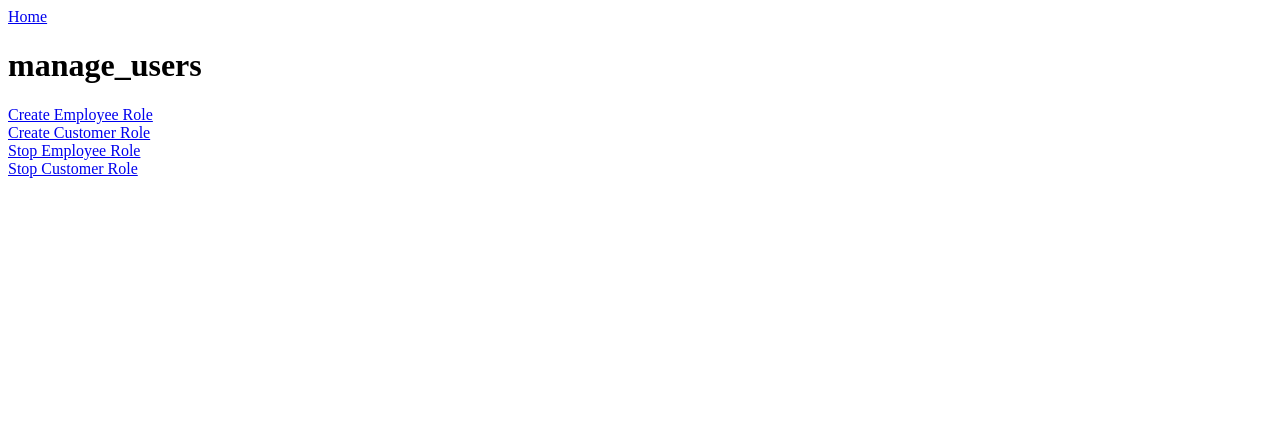
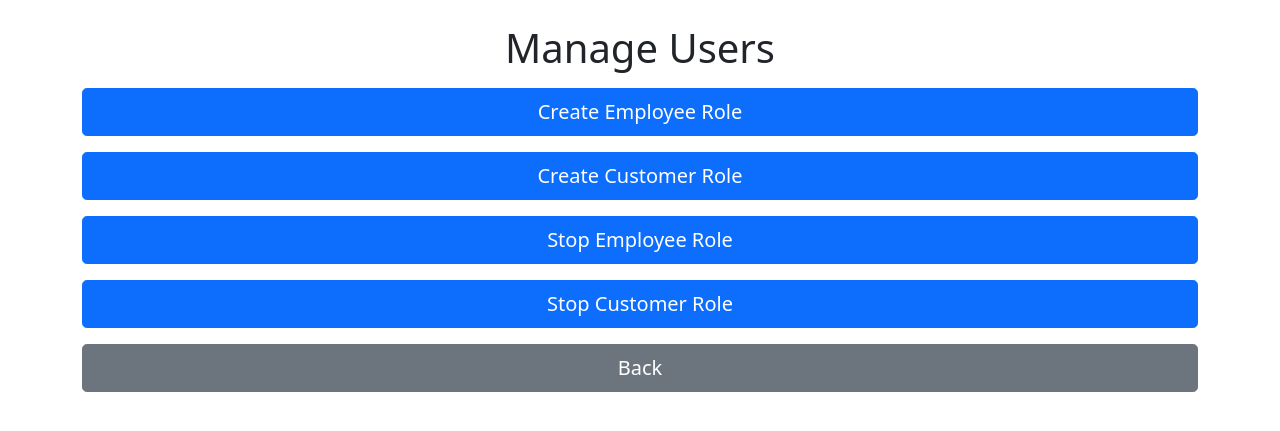
Before and after one commit to davidcornell2326/FlaskApp, a Flask app: page /21 in a window 1280 px wide. Shown: the top 431 px of the page. Run offline with Flask 2, Linux system fonts and the light colour scheme.

Commit message:
Restyled screen 21 and linked back buttons

```diff
--- a/templates/10_start_stop_overdraft.html
+++ b/templates/10_start_stop_overdraft.html
@@ -41,7 +41,7 @@
             <div class="row">
                 <div class="col">
                     <div class="d-grid gap-2">
-                        <a class="btn btn-secondary btn-lg" role="button" href="/">Back</a>
+                        <a class="btn btn-secondary btn-lg" role="button" onclick="history.back()">Back</a>
                     </div>
                 </div>
                 <div class="col">
--- a/templates/11_1_deposit.html
+++ b/templates/11_1_deposit.html
@@ -48,7 +48,7 @@
             <div class="row">
                 <div class="col">
                     <div class="d-grid gap-2">
-                        <a class="btn btn-secondary btn-lg" role="button" href="/">Back</a>
+                        <a class="btn btn-secondary btn-lg" role="button" href="24">Back</a>
                     </div>
                 </div>
                 <div class="col">
--- a/templates/11_2_withdraw.html
+++ b/templates/11_2_withdraw.html
@@ -48,7 +48,7 @@
             <div class="row">
                 <div class="col">
                     <div class="d-grid gap-2">
-                        <a class="btn btn-secondary btn-lg" role="button" href="/">Back</a>
+                        <a class="btn btn-secondary btn-lg" role="button" href="24">Back</a>
                     </div>
                 </div>
                 <div class="col">
--- a/templates/12_transfer.html
+++ b/templates/12_transfer.html
@@ -72,7 +72,7 @@
             <div class="row">
                 <div class="col">
                     <div class="d-grid gap-2">
-                        <a class="btn btn-secondary btn-lg" role="button" href="/">Back</a>
+                        <a class="btn btn-secondary btn-lg" role="button" href="24">Back</a>
                     </div>
                 </div>
                 <div class="col">
--- a/templates/13_pay_employees.html
+++ b/templates/13_pay_employees.html
@@ -17,7 +17,7 @@
             <div class="row">
                 <div class="col">
                     <div class="d-grid gap-2">
-                        <a class="btn btn-secondary btn-lg" role="button" href="/">Back</a>
+                        <a class="btn btn-secondary btn-lg" role="button" onclick="history.back()">Back</a>
                     </div>
                 </div>
                 <div class="col">
--- a/templates/1_create_corporation.html
+++ b/templates/1_create_corporation.html
@@ -33,7 +33,7 @@
             <div class="row">
                 <div class="col">
                     <div class="d-grid gap-2">
-                        <a class="btn btn-secondary btn-lg" role="button" href="/">Back</a>
+                        <a class="btn btn-secondary btn-lg" role="button" href="20">Back</a>
                     </div>
                 </div>
                 <div class="col">
--- a/templates/20_admin_navigation.html
+++ b/templates/20_admin_navigation.html
@@ -16,12 +16,12 @@
         <div class="row">
             <div class="col-12 mb-3"><div class="d-grid gap-2"><a href="22" class="btn btn-primary btn-lg" role="button">View Stats</a></div></div>
             <div class="col-md-6 mb-3"><div class="d-grid gap-2"><a href="1" class="btn btn-primary btn-lg" role="button">Create Corporation</a></div></div>
+            <div class="col-md-6 mb-3"><div class="d-grid gap-2"><a href="9" class="btn btn-primary btn-lg" role="button">Create Fee</a></div></div>
             <div class="col-md-6 mb-3"><div class="d-grid gap-2"><a href="21" class="btn btn-primary btn-lg" role="button">Manage Users</a></div></div>
+            <div class="col-md-6 mb-3"><div class="d-grid gap-2"><a href="10" class="btn btn-primary btn-lg" role="button">Manage Overdraft</a></div></div>
             <div class="col-md-6 mb-3"><div class="d-grid gap-2"><a href="6" class="btn btn-primary btn-lg" role="button">Hire Worker</a></div></div>
+            <div class="col-md-6 mb-3"><div class="d-grid gap-2"><a href="13" class="btn btn-primary btn-lg" role="button">Pay Employees</a></div></div>
             <div class="col-md-6 mb-3"><div class="d-grid gap-2"><a href="7" class="btn btn-primary btn-lg" role="button">Replace Manager</a></div></div>
-            <div class="col-md-6 mb-3"><div class="d-grid gap-2"><a href="9" class="btn btn-primary btn-lg" role="button">Create Fee</a></div></div>
-            <div class="col-md-6 mb-3"><div class="d-grid gap-2"><a href="10" class="btn btn-primary btn-lg" role="button">Manage Overdraft</a></div></div>
-            <div class="col-md-6 mb-3"><div class="d-grid gap-2"><a href="13" class="btn btn-primary btn-lg" role="button">Pay Employees</a></div></div>
             <div class="col-md-6 mb-3"><div class="d-grid gap-2"><a href="8_2" class="btn btn-primary btn-lg" role="button">Manage Accounts</a></div></div>
             <div class="col-12 mb-3"><div class="d-grid gap-2"><a href="2" class="btn btn-primary btn-lg" role="button">Create Bank</a></div></div>
         </div>
--- a/templates/21_manage_users.html
+++ b/templates/21_manage_users.html
@@ -2,38 +2,26 @@
 <html lang="en">
 
 <head>
-    <title>manage_users</title>
+    <title>Manage Users</title>
+    <link href="https://cdn.jsdelivr.net/npm/bootstrap@5.1.3/dist/css/bootstrap.min.css" rel="stylesheet" integrity="sha384-1BmE4kWBq78iYhFldvKuhfTAU6auU8tT94WrHftjDbrCEXSU1oBoqyl2QvZ6jIW3" crossorigin="anonymous">
 </head>
 
 <body>
-    <div class="header">
-        <a href="/">Home</a>
-        <h1>manage_users</h1>
+    <div class="container">
+        <div class="header">
+            <br/>
+            <h1 style="text-align: center;" class="mb-3">Manage Users</h1>
+        </div>
+
+        <div class="row">
+            <div class="col-12 mb-3"><div class="d-grid gap-2"><a href="3" class="btn btn-primary btn-lg" role="button">Create Employee Role</a></div></div>
+            <div class="col-12 mb-3"><div class="d-grid gap-2"><a href="4" class="btn btn-primary btn-lg" role="button">Create Customer Role</a></div></div>
+            <div class="col-12 mb-3"><div class="d-grid gap-2"><a href="5_1" class="btn btn-primary btn-lg" role="button">Stop Employee Role</a></div></div>
+            <div class="col-12 mb-3"><div class="d-grid gap-2"><a href="5_2" class="btn btn-primary btn-lg" role="button">Stop Customer Role</a></div></div>
+            <div class="col-12 mb-3"><div class="d-grid gap-2"><a href="20" class="btn btn-secondary btn-lg" role="button">Back</a></div></div>
+        </div>
     </div>
 
-    <!-- <form id="form" method="POST">
-        <button type="submit">Submit</button>
-    </form> -->
-    <div><a href="3">Create Employee Role</a></div>
-    <div><a href="4">Create Customer Role</a></div>
-    <div><a href="5_1">Stop Employee Role</a></div>
-    <div><a href="5_2">Stop Customer Role</a></div>
-
-
-    <!-- <script>
-        document.querySelector('#form').addEventListener("submit", async function (e) {
-            e.preventDefault()
-            console.log(new URLSearchParams(new FormData(e.target)).toString())
-            const res = await fetch("/api/9", {
-                body: new URLSearchParams(new FormData(e.target)).toString(),
-                method: "POST",
-                headers: {
-                    'Content-Type': 'application/x-www-form-urlencoded',
-                }
-            })
-            console.log(await res.json())
-        });
-    </script> -->
 </body>
 
 </html>
--- a/templates/22_view_stats.html
+++ b/templates/22_view_stats.html
@@ -15,8 +15,8 @@
         <button type="submit">Submit</button>
     </form> -->
     <div><a href="14">Display Account Stats</a></div>
-    <div><a href="15">Display Corporation Stats</a></div>
-    <div><a href="16">Display Bank Stats</a></div>
+    <div><a href="15">Display Bank Stats</a></div>
+    <div><a href="16">Display Corporation Stats</a></div>
     <div><a href="17">Display Customer Stats</a></div>
     <div><a href="18">Display Employee Stats</a></div>
 
--- a/templates/2_create_bank.html
+++ b/templates/2_create_bank.html
@@ -74,7 +74,7 @@
             <div class="row">
                 <div class="col">
                     <div class="d-grid gap-2">
-                        <a class="btn btn-secondary btn-lg" role="button" href="/">Back</a>
+                        <a class="btn btn-secondary btn-lg" role="button" href="20">Back</a>
                     </div>
                 </div>
                 <div class="col">
--- a/templates/3_create_employee_role.html
+++ b/templates/3_create_employee_role.html
@@ -40,7 +40,7 @@
             <div class="row">
                 <div class="col">
                     <div class="d-grid gap-2">
-                        <a class="btn btn-secondary btn-lg" role="button" href="/">Back</a>
+                        <a class="btn btn-secondary btn-lg" role="button" href="21">Back</a>
                     </div>
                 </div>
                 <div class="col">
--- a/templates/4_create_customer_role.html
+++ b/templates/4_create_customer_role.html
@@ -24,7 +24,7 @@
             <div class="row">
                 <div class="col">
                     <div class="d-grid gap-2">
-                        <a class="btn btn-secondary btn-lg" role="button" href="/">Back</a>
+                        <a class="btn btn-secondary btn-lg" role="button" href="21">Back</a>
                     </div>
                 </div>
                 <div class="col">
--- a/templates/5_1_stop_employee_role.html
+++ b/templates/5_1_stop_employee_role.html
@@ -24,7 +24,7 @@
             <div class="row">
                 <div class="col">
                     <div class="d-grid gap-2">
-                        <a class="btn btn-secondary btn-lg" role="button" href="/">Back</a>
+                        <a class="btn btn-secondary btn-lg" role="button" href="21">Back</a>
                     </div>
                 </div>
                 <div class="col">
--- a/templates/5_2_stop_customer_role.html
+++ b/templates/5_2_stop_customer_role.html
@@ -24,7 +24,7 @@
             <div class="row">
                 <div class="col">
                     <div class="d-grid gap-2">
-                        <a class="btn btn-secondary btn-lg" role="button" href="/">Back</a>
+                        <a class="btn btn-secondary btn-lg" role="button" href="21">Back</a>
                     </div>
                 </div>
                 <div class="col">
--- a/templates/6_hire_worker.html
+++ b/templates/6_hire_worker.html
@@ -30,7 +30,7 @@
             <div class="row">
                 <div class="col">
                     <div class="d-grid gap-2">
-                        <a class="btn btn-secondary btn-lg" role="button" href="/">Back</a>
+                        <a class="btn btn-secondary btn-lg" role="button" onclick="history.back()">Back</a>
                     </div>
                 </div>
                 <div class="col">
--- a/templates/7_replace_manager.html
+++ b/templates/7_replace_manager.html
@@ -34,7 +34,7 @@
             <div class="row">
                 <div class="col">
                     <div class="d-grid gap-2">
-                        <a class="btn btn-secondary btn-lg" role="button" href="/">Back</a>
+                        <a class="btn btn-secondary btn-lg" role="button" href="20">Back</a>
                     </div>
                 </div>
                 <div class="col">
--- a/templates/8_1_manage_accounts_customer.html
+++ b/templates/8_1_manage_accounts_customer.html
@@ -39,7 +39,7 @@
             <div class="row">
                 <div class="col">
                     <div class="d-grid gap-2">
-                        <a class="btn btn-secondary btn-lg" role="button" href="/">Back</a>
+                        <a class="btn btn-secondary btn-lg" role="button" href="24">Back</a>
                     </div>
                 </div>
                 <div class="col">
--- a/templates/8_2_manage_accounts_admin.html
+++ b/templates/8_2_manage_accounts_admin.html
@@ -71,7 +71,7 @@
             <div class="row">
                 <div class="col">
                     <div class="d-grid gap-2">
-                        <a class="btn btn-secondary btn-lg" role="button" href="/">Back</a>
+                        <a class="btn btn-secondary btn-lg" role="button" href="20">Back</a>
                     </div>
                 </div>
                 <div class="col">
--- a/templates/9_create_fee.html
+++ b/templates/9_create_fee.html
@@ -36,7 +36,7 @@
             <div class="row">
                 <div class="col">
                     <div class="d-grid gap-2">
-                        <a class="btn btn-secondary btn-lg" role="button" href="/">Back</a>
+                        <a class="btn btn-secondary btn-lg" role="button" href="20">Back</a>
                     </div>
                 </div>
                 <div class="col">
--- a/templates/display_table.html
+++ b/templates/display_table.html
@@ -33,7 +33,7 @@
         <div class="row">
             <div class="col">
                 <div class="d-grid gap-2">
-                    <a class="btn btn-secondary btn-lg mb-3" role="button" href="/">Back</a>
+                    <a class="btn btn-secondary btn-lg mb-3" role="button" href="22">Back</a>
                 </div>
             </div>
         </div>
```
